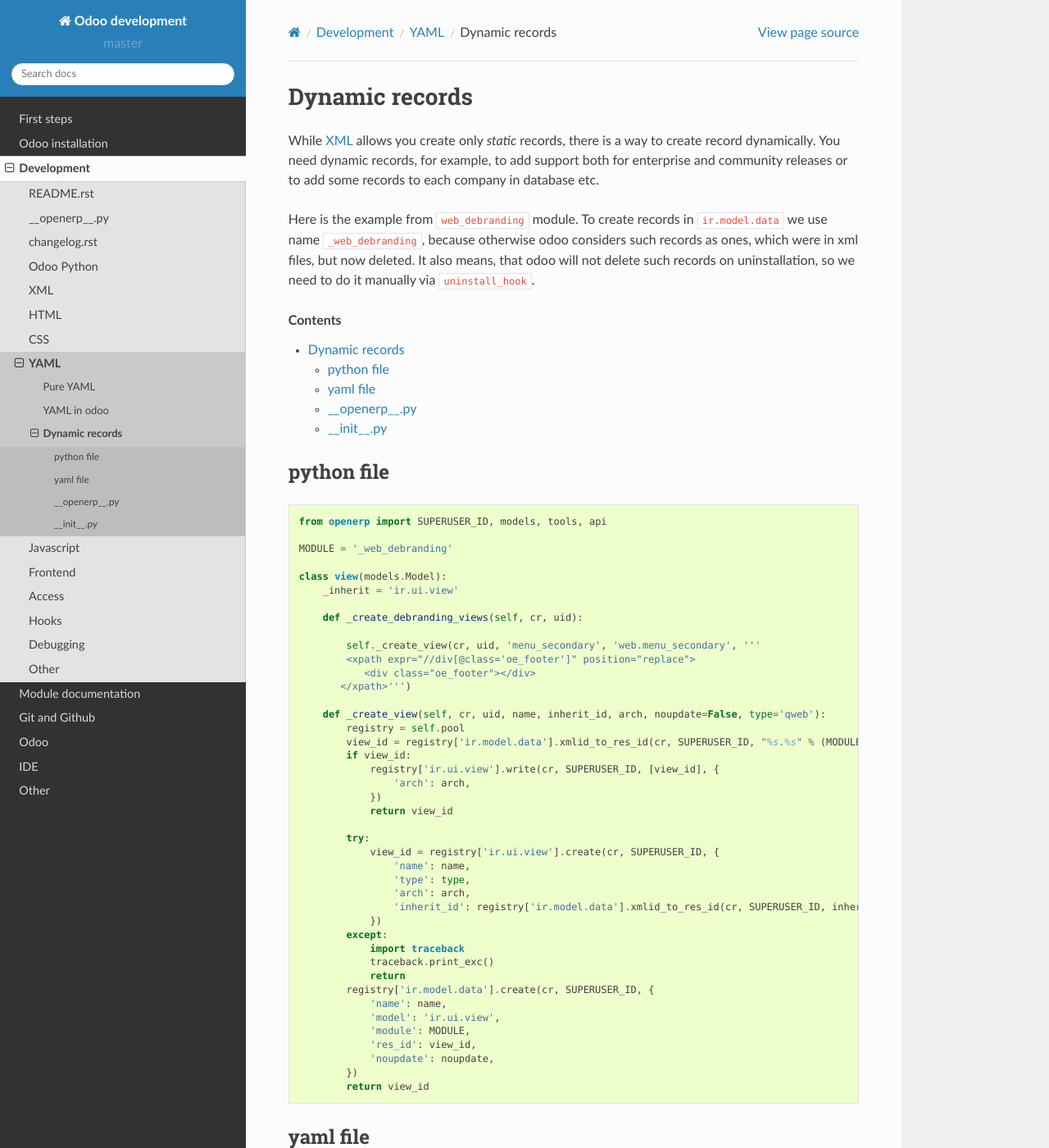
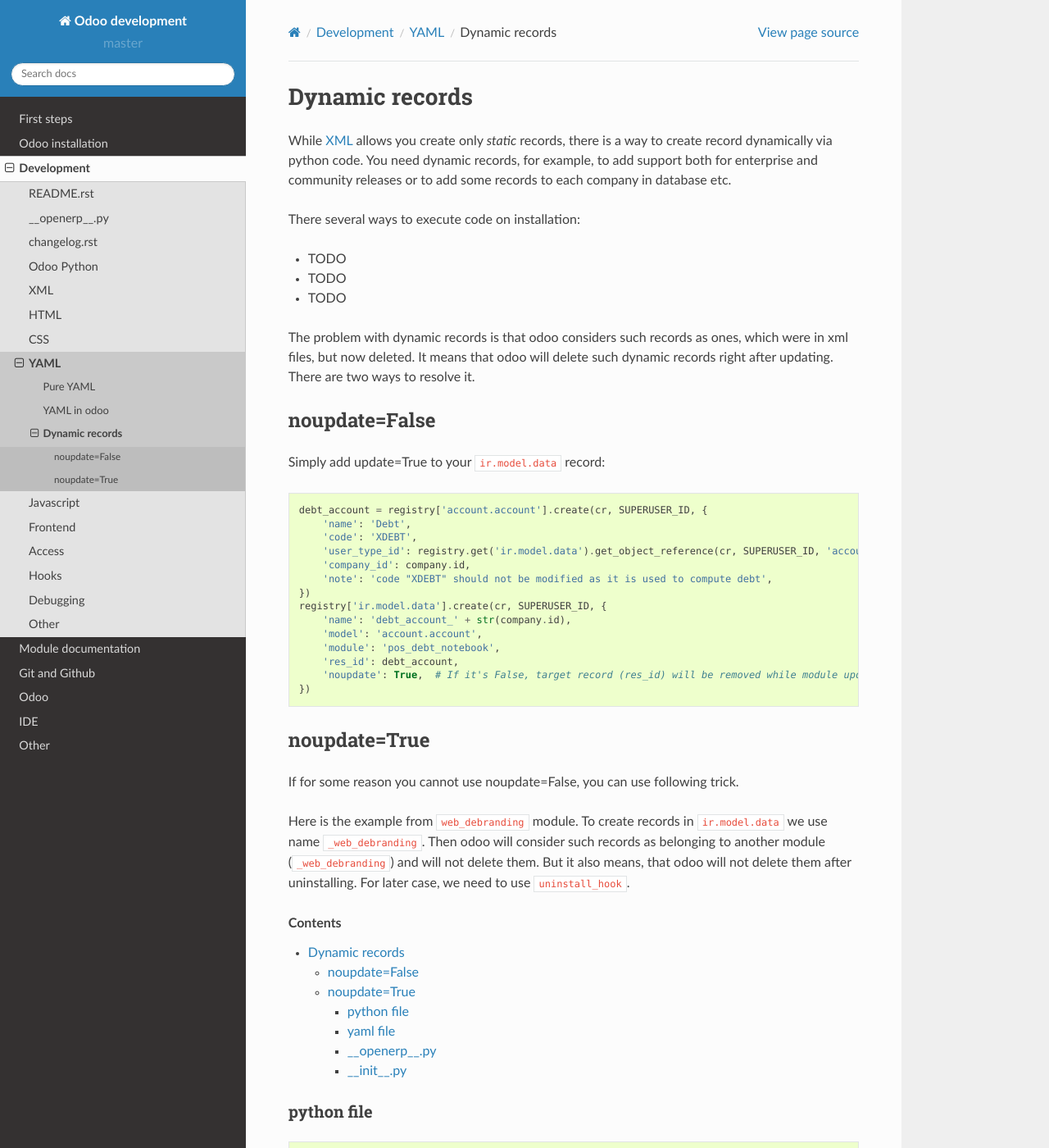
Before and after one commit to itpp-labs/odoo-development, a Sphinx documentation site: the page built from docs/dev/yml/dynamic-records.rst, in a window 1280 px wide and 1400 px high. Shown: the whole window at 82% size. Built offline with Sphinx 7.4.7 and the Read the Docs theme 2.0.0, drawn with Linux system fonts in a browser that asks for light colours; pages that are not in the unit, such as notebooks, are missing from menus.

Commit message:
Dynamic records: simple way via noupdate=True

```diff
--- a/docs/dev/yml/dynamic-records.rst
+++ b/docs/dev/yml/dynamic-records.rst
@@ -1,9 +1,45 @@
+===============
 Dynamic records
 ===============
 
-While :doc:`XML <../xml/index>`  allows you  create only *static* records, there is a way to create record dynamically. You need dynamic records, for example, to add support both for enterprise and community releases or to add some records to each company in database etc.
+While :doc:`XML <../xml/index>`  allows you  create only *static* records, there is a way to create record dynamically via python code. You need dynamic records, for example, to add support both for enterprise and community releases or to add some records to each company in database etc.
 
-Here is the example from ``web_debranding`` module. To create records in ``ir.model.data`` we use name ``_web_debranding``, because otherwise odoo considers such records as ones, which were in xml files, but now deleted. It also means, that odoo will not delete such records on uninstallation, so we need to do it manually via ``uninstall_hook``.
+There several ways to execute code on installation:
+
+* TODO
+* TODO
+* TODO
+
+The problem with dynamic records is that odoo considers such records as ones, which were in xml files, but now deleted. It means that odoo will delete such dynamic records right after updating. There are two ways to resolve it.
+
+noupdate=False
+==============
+
+Simply add update=True to your ``ir.model.data`` record: ::
+
+
+    debt_account = registry['account.account'].create(cr, SUPERUSER_ID, {
+        'name': 'Debt',
+        'code': 'XDEBT',
+        'user_type_id': registry.get('ir.model.data').get_object_reference(cr, SUPERUSER_ID, 'account', 'data_account_type_current_assets')[1],
+        'company_id': company.id,
+        'note': 'code "XDEBT" should not be modified as it is used to compute debt',
+    })
+    registry['ir.model.data'].create(cr, SUPERUSER_ID, {
+        'name': 'debt_account_' + str(company.id),
+        'model': 'account.account',
+        'module': 'pos_debt_notebook',
+        'res_id': debt_account,
+        'noupdate': True,  # If it's False, target record (res_id) will be removed while module update
+    })
+
+
+noupdate=True
+=============
+
+If for some reason you cannot use noupdate=False, you can use following trick.
+
+Here is the example from ``web_debranding`` module. To create records in ``ir.model.data`` we use name ``_web_debranding``. Then odoo will consider such records as belonging to another module (``_web_debranding``) and will not delete them. But it also means, that odoo will not delete them after uninstalling. For later case, we need to use ``uninstall_hook``.
 
 
 .. contents::
```
